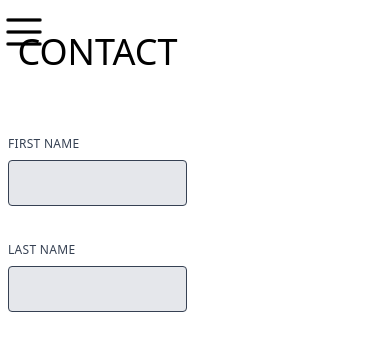
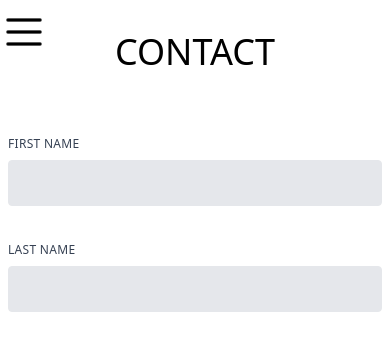
Before and after one commit to catherineisonline/travel-with-catherine, a React (Vite) app: page /contact in a window 390 px wide. Shown: the top 362 px of the page. Built offline with nearby package versions, Linux system fonts and the light colour scheme; no server answers.

Commit message:
fix responsiveness in all routes for screens below 375px

```diff
--- a/src/routes/about/About.tsx
+++ b/src/routes/about/About.tsx
@@ -9,7 +9,7 @@ const About = () => {
     document.title = "Blog | Travel with Catherine";
   });
   return (
-    <article className="flex flex-col items-center sm:col-span-5 md:col-span-4 min-h-screen">
+    <article className="flex flex-col items-center col-span-5 md:col-span-4 min-h-screen">
       <section className="flex flex-col items-center gap-5 mt-10 p-2 text-slate-600 text-2xl">
         <p className="text-base sm:text-lg">
           My name is Ekaterine Mitagvaria, and I come from the beautiful city of Tbilisi, Georgia. Programming is my
--- a/src/routes/blog-post/BlogPostPage.tsx
+++ b/src/routes/blog-post/BlogPostPage.tsx
@@ -21,7 +21,7 @@ const BlogPostPage = () => {
     findPost(window.location.pathname.toString().substring(6).replaceAll("%20", " "));
   }, [post]);
   return (
-    <article className="sm:col-span-5 md:col-span-4 mb-6 p-2 min-h-screen scrollbar-hide">
+    <article className="col-span-5 md:col-span-4 mb-6 p-2 min-h-screen scrollbar-hide">
       <h2 className="mt-6 text-black text-4xl text-center uppercase">Blog</h2>
       <section className="flex flex-col items-center gap-4 min-h-screen">
         <img
--- a/src/routes/blog/BlogPage.tsx
+++ b/src/routes/blog/BlogPage.tsx
@@ -6,7 +6,7 @@ const BlogPage = () => {
     document.title = "Blog | Travel with Catherine";
   });
   return (
-    <section className="sm:col-span-5 md:col-span-4 p-2 min-h-screen scrollbar-hide">
+    <section className="col-span-5 md:col-span-4 p-2 min-h-screen scrollbar-hide">
       <h2 className="mt-6 text-black text-4xl text-center uppercase">Blog</h2>
       <BlogPosts />
     </section>
--- a/src/routes/blog/BlogPosts.tsx
+++ b/src/routes/blog/BlogPosts.tsx
@@ -4,7 +4,7 @@ import { resetLocation } from "../../helpers/resetLocation";
 
 const BlogPosts = () => {
   return (
-    <section className="justify-items-stretch gap-2 grid sm:grid-cols-1 md:grid-cols-2 mx-auto mt-2 overflow-hidden">
+    <section className="justify-items-stretch gap-2 grid grid-cols-1 md:grid-cols-2 mx-auto mt-2 overflow-hidden">
       {BlogPostsData.map((post) => (
         <section className="gap-2 grid grid-cols-1 h-1/5" key={post.id}>
           <img
--- a/src/routes/contact/ContactForm.tsx
+++ b/src/routes/contact/ContactForm.tsx
@@ -150,7 +150,7 @@ const ContactForm = () => {
                 First Name
               </label>
               <input
-                className="block bg-gray-200 focus:bg-white mb-3 px-4 py-3 border rounded focus:outline-none w-full text-gray-700 leading-tight appearance-none"
+                className="block bg-gray-200 focus:bg-white mb-3 px-4 py-3 border border-gray-200 focus:border-gray-500 rounded focus:outline-none w-full text-gray-700 leading-tight appearance-none"
                 type="text"
                 id="firstname"
                 onChange={handleValidation}
@@ -164,7 +164,7 @@ const ContactForm = () => {
                 Last Name
               </label>
               <input
-                className="block bg-gray-200 focus:bg-white mb-3 px-4 py-3 border rounded focus:outline-none w-full text-gray-700 leading-tight appearance-none"
+                className="block bg-gray-200 focus:bg-white mb-3 px-4 py-3 border border-gray-200 focus:border-gray-500 rounded focus:outline-none w-full text-gray-700 leading-tight appearance-none"
                 id="lastname"
                 type="text"
                 onChange={handleValidation}
@@ -211,7 +211,7 @@ const ContactForm = () => {
           <div className="md:flex md:items-center">
             <div className="md:w-1/3">
               <button
-                className="bg-blue-600 hover:bg-blue-400 shadow px-4 py-2 rounded focus:shadow-outline focus:outline-none font-bold text-white smooth-transition"
+                className="bg-blue-600 hover:bg-blue-400 shadow px-4 py-2 rounded focus:shadow-outline focus:outline-none font-bold text-white smooth-transition cursor-pointer"
                 type="submit">
                 Send
               </button>
--- a/src/routes/contact/ContactPage.tsx
+++ b/src/routes/contact/ContactPage.tsx
@@ -6,7 +6,7 @@ const ContactPage = () => {
     document.title = "Blog | Travel with Catherine";
   });
   return (
-    <article className="flex flex-col items-center gap-16 sm:col-span-5 md:col-span-4 mb-10 p-2 min-h-screen">
+    <article className="flex flex-col items-center gap-16 col-span-5 md:col-span-4 mb-10 p-2 min-h-screen">
       <h2 className="mt-6 text-black text-4xl text-center uppercase">Contact</h2>
       <ContactForm />
     </article>
```
